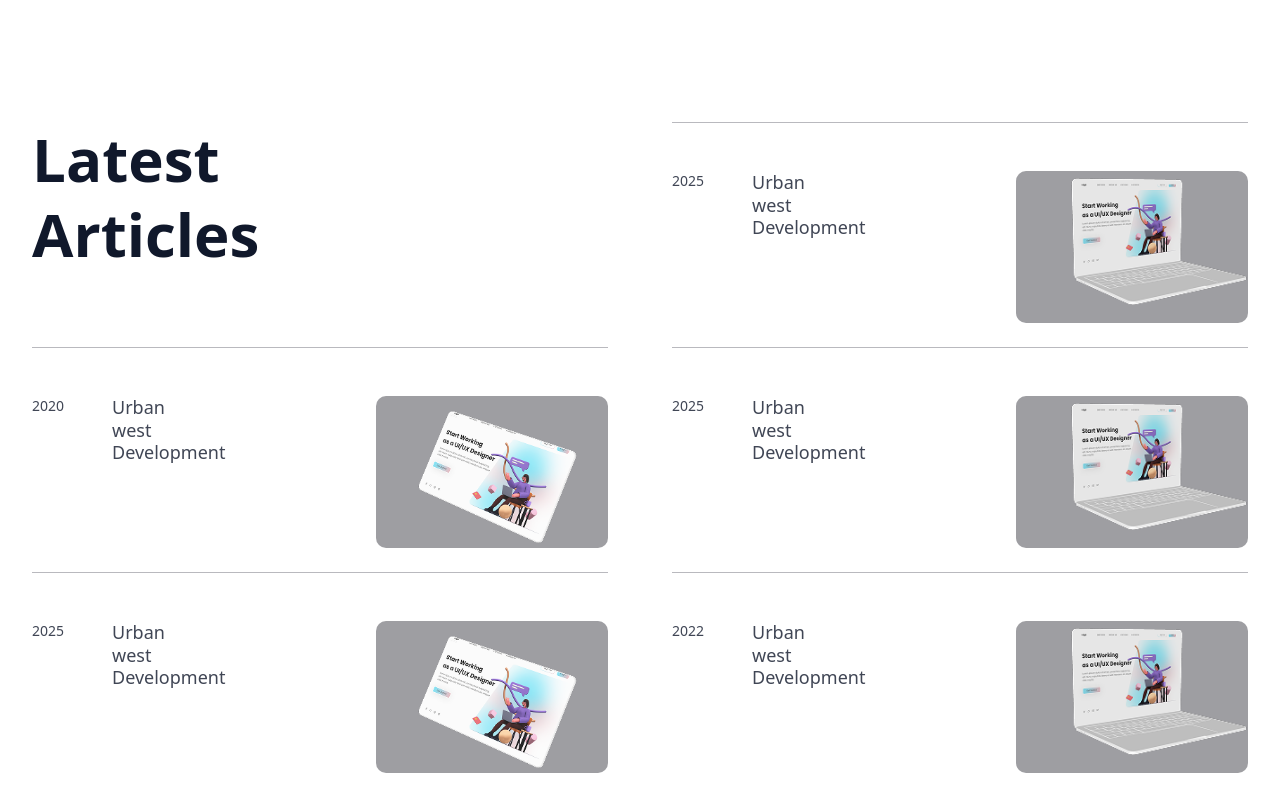
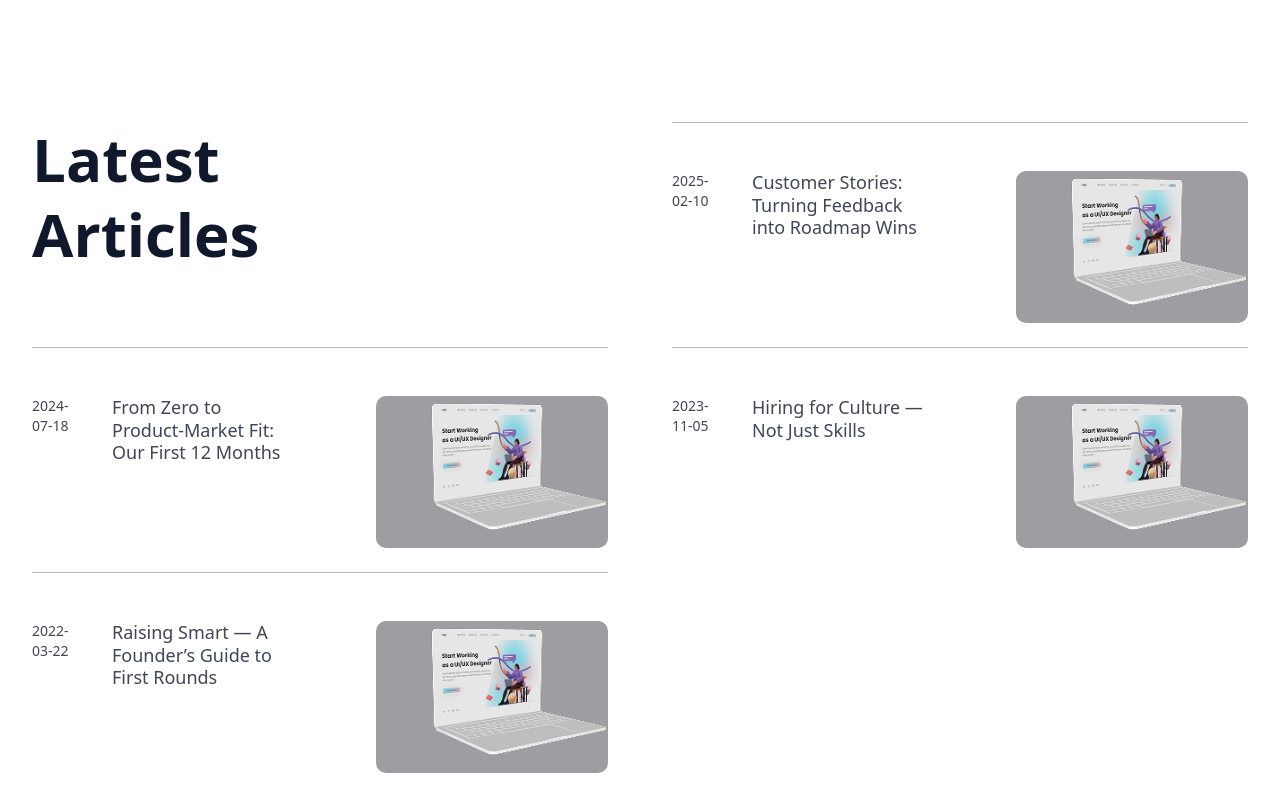
Before and after one commit to Mdsakib999/personal-portfolio-SRE, a Next.js app: page / in a window 1280 px wide. Shown: the part 4260-5072 px from the top of the page. Built offline with nearby package versions, Linux system fonts and the light colour scheme.

Commit message:
Add:blog details

```diff
--- /dev/null
+++ b/lib/posts.tsx
@@ -0,0 +1,28 @@
+import fs from "fs";
+import path from "path";
+import matter from "gray-matter";
+
+const postsDirectory = path.join(process.cwd(), "public", "blogs");
+
+export function getSortedPostsData() {
+  const fileNames = fs.readdirSync(postsDirectory);
+  const allPostsData = fileNames.map((fileName) => {
+    const id = fileName.replace(/\.md$/, "");
+
+    const fullPath = path.join(postsDirectory, fileName);
+
+    const fileContents = fs.readFileSync(fullPath, "utf8");
+    const matterResult = matter(fileContents);
+    const blogPosts: BlogPost = {
+      id,
+      title: matterResult.data.title || "",
+      date: matterResult.data.date || "",
+      image: matterResult.data.image || "",
+      content: matterResult.content || "",
+    };
+
+    return blogPosts;
+  });
+
+  return allPostsData.sort((a, b) => (a.date < b.date ? 1 : -1));
+}
--- a/package.json
+++ b/package.json
@@ -13,6 +13,7 @@
     "@radix-ui/react-slot": "^1.2.3",
     "class-variance-authority": "^0.7.1",
     "clsx": "^2.1.1",
+    "gray-matter": "^4.0.3",
     "lenis": "^1.3.9",
     "lucide-react": "^0.539.0",
     "motion": "^12.23.12",
@@ -21,6 +22,7 @@
     "react": "19.1.0",
     "react-dom": "19.1.0",
     "react-icons": "^5.5.0",
+    "react-markdown": "^10.1.0",
     "swiper": "^11.2.10",
     "tailwind-merge": "^3.3.1"
   },
--- /dev/null
+++ b/public/blogs/customer-stories-feedback-to-roadmap.md
@@ -0,0 +1,39 @@
+---
+title: "Customer Stories: Turning Feedback into Roadmap Wins"
+author: "Sadika Rahman"
+date: "2025-02-10"
+slug: "customer-stories-feedback-to-roadmap"
+tags: ["customers", "product", "retention"]
+excerpt: "Real user feedback reshaped a core feature — here's the process we used to prioritize customer signals."
+readTime: 6
+image: "/img/article-img-1.png"
+---
+
+## Start small, listen loudly
+
+Customer feedback can be noise if you don’t structure it. We built a simple feedback funnel and used it to prioritize a feature that improved retention.
+
+## The funnel
+
+1. **Capture:** in-app prompts + NPS + support tags.
+2. **Quantify:** tag feedback by impact (revenue/retention/ops) and frequency.
+3. **Test:** build small prototypes and validate with the reporting cohort.
+4. **Ship & measure:** track retention lift and engagement.
+
+## Case: the feature that mattered
+
+Customers repeatedly asked for a tiny automation. It looked minor, but after prioritization and a two-week prototype we shipped an MVP and saw a measurable retention bump — the ROI was immediate.
+
+## Framework for prioritizing
+
+- **Impact x Effort matrix** but with a twist: add a “confidence” score. Higher confidence accelerates delivery even if impact is medium.
+
+## TL;DR
+
+A repeatable feedback funnel turns scattered requests into measurable roadmap decisions.
+
+## Actionable playbook
+
+- Build a simple tagging system for feedback.
+- Run one small prototype per month.
+- Measure impact on a specific metric (e.g., 7-day retention).
--- /dev/null
+++ b/public/blogs/from-zero-to-product-market-fit.md
@@ -0,0 +1,47 @@
+---
+title: "From Zero to Product-Market Fit: Our First 12 Months"
+author: "Sadika Rahman"
+date: "2024-07-18"
+slug: "from-zero-to-product-market-fit"
+tags: ["startup", "pmf", "mvp", "growth"]
+excerpt: "How we validated assumptions, reworked the roadmap, and landed our first 1k users without burning the runway."
+readTime: 6
+image: "/img/article-img-1.png"
+---
+
+## Intro — quick vibes
+
+Shipping fast beats debating forever. In our first year we focused on one thing: validate whether real people would pay for the problem we wanted to solve. That decision changed everything — product choices, hiring, and our pitch to investors.
+
+## The problem
+
+We had a hypothesis: busy pros need a simpler way to do X. But a hypothesis is not proof. Building a perfect product without proof wastes time and money.
+
+## What we actually did
+
+- **Week 1–8:** Built an MVP that solved the absolute core problem (no fluff).
+- **Week 3–16:** Did 200 user interviews and 100 usability sessions. We asked: “Would you pay for this?” — not “Do you like it?”
+- **Metrics we tracked:** activation rate, 7-day retention, NPS snippets, and conversion from free → paid.
+- **Iterate & kill:** Features that didn't move the needle were deprioritized or axed.
+
+## Results
+
+- MVP → first 1,000 users in ~5 months (mostly organic + targeted outreach).
+- Identified one core segment (customers who pay fast) and focused roadmap on them.
+- Early pricing experiment increased conversion by ~20% (quantified via A/B tests).
+
+## What I learned
+
+1. Build the smallest thing that answers whether users will pay.
+2. Customer conversations are product research — treat them like data.
+3. Ship, measure, iterate. Numbers > opinions.
+
+## TL;DR
+
+MVP + targeted user interviews + clear metrics = faster product-market fit. Don’t overengineer; validate first.
+
+## Actionable steps
+
+- Pick 3 core metrics before you build.
+- Run 20 real paid-conversion experiments in the first 3 months.
+- Commit to killing one ‘nice-to-have’ feature every sprint.
--- /dev/null
+++ b/public/blogs/hiring-for-culture-not-just-skills.md
@@ -0,0 +1,41 @@
+---
+title: "Hiring for Culture — Not Just Skills"
+author: "Sadika Rahman"
+date: "2023-11-05"
+slug: "hiring-for-culture-not-just-skills"
+tags: ["hiring", "culture", "team"]
+excerpt: "Why we rewrote our hiring process to focus on mindset, and how that cut onboarding time in half."
+readTime: 5
+image: "/img/article-img-1.png"
+---
+
+## Why I changed how we hire
+
+Talent is expensive. Bad hires cost even more. We realized technical skill is table stakes — culture fit and learning ability determine long-term impact.
+
+## New hiring playbook
+
+- **Screen for mindset, not just keywords.** We ask about learning loops and examples where candidates changed their mind after data.
+- **Work samples over whiteboard puzzles.** Real tasks mirror day-to-day work and reveal how someone thinks under real constraints.
+- **Panel interviews with stakeholders.** Cross-functional input reduces bias and highlights collaboration skills.
+
+## The payoff
+
+- Onboarding time dropped ~50% because new hires understood decision-making norms and documentation culture.
+- Cross-team collaboration improved — fewer handoffs, faster iterations.
+
+## Practical interviews questions we use
+
+- “Tell me about an assumption you were wrong about. How did you find out?”
+- “Show a tiny project you shipped and the metrics you tracked.”
+- “How do you ask for feedback?”
+
+## TL;DR
+
+Hire for curiosity, clarity, and feedback loop skills — technical skills can be trained.
+
+## Quick checklist to steal
+
+- Replace one technical screen with a work sample.
+- Add a values-fit question to every interview.
+- Require hiring manager + peer sign-off.
--- /dev/null
+++ b/public/blogs/raising-smart-founders-guide.md
@@ -0,0 +1,42 @@
+---
+title: "Raising Smart — A Founder’s Guide to First Rounds"
+author: "Sadika Rahman"
+date: "2022-03-22"
+slug: "raising-smart-founders-guide"
+tags: ["fundraising", "investors", "seed"]
+excerpt: "Lessons from our seed round: term sheet traps, runway math, and investor alignment."
+readTime: 7
+image: "/img/article-img-1.png"
+---
+
+## Start with alignment, not valuation
+
+Fundraising is a long-term relationship. We prioritized investor alignment (vision, expectations, network) over short-term headline valuation — and it paid off.
+
+## The prep work you actually need
+
+- **Runway model:** build a 12–18 month plan with base, upside, and downside scenarios.
+- **Milestones:** define 3 clear milestones that trigger the next funding round.
+- **Story + proof:** a one-pager that ties market, traction, and use of funds.
+
+## Term sheet red flags
+
+- Overly strict control terms (board control, vetoes).
+- Aggressive liquidation preferences that punish founders on exit.
+- Vague milestone definitions tied to funding tranches.
+
+## Negotiation tips
+
+- Prioritize clauses that protect founder flexibility and hiring ability.
+- Get term sheet counsel early — a small fee now can avoid big headaches later.
+- Use simple models to show dilution under multiple rounds.
+
+## TL;DR
+
+Raise for the runway you need and the investor partner you want — not just the biggest check.
+
+## Quick actions
+
+- Build a transparent 18-month runway.
+- Draft clear milestones before meetings.
+- Run term sheet scenarios with cap table impacts.
--- a/src/components/Home/ArticleRow.tsx
+++ b/src/components/Home/ArticleRow.tsx
@@ -1,31 +1,27 @@
 import Link from "next/link";
 import Image from "next/image";
-
 import { Card, CardContent } from "@/components/ui/card";
 
 type Article = {
-  id: number;
-  year: string;
+  id: string;
+  date: string;
   title: string;
   image: string;
-  href: string;
 };
 
-const ArticleRow: React.FC<{ article: Article }> = ({ article }) => {
+const ArticleRow: React.FC<{ article?: Article }> = ({ article }) => {
+  if (!article) return null;
+
   return (
     <article>
       <div className="border-t border-zinc-600/40 mb-6" />
-      <Link
-        href={article.href}
-        aria-label={article.title.replace(/\n/g, " ")}
-        className="group block"
-      >
+      <Link href={`/articles/${article.id}`} className="group block">
         <Card className="bg-transparent shadow-none border-none">
           <CardContent className="p-0">
             <div className="flex items-start justify-between  md:gap-8">
               <div className="flex items-start gap-2  lg:gap-6 min-w-0 ">
                 <div className="text-sm text-foreground/80 md:w-14 flex-shrink-0">
-                  {article.year}
+                  {article.date}
                 </div>
 
                 <h3
@@ -36,7 +32,6 @@ const ArticleRow: React.FC<{ article: Article }> = ({ article }) => {
                 </h3>
               </div>
 
-              {/* Right: thumbnail */}
               <div className="w-46 h-30 md:w-58 md:h-38 flex-shrink-0 rounded-lg overflow-hidden bg-zinc-700/50">
                 <Image
                   src={article.image}
@@ -45,7 +40,6 @@ const ArticleRow: React.FC<{ article: Article }> = ({ article }) => {
                   height={280}
                   className="w-full h-full object-cover"
                   sizes="(max-width: 768px) 30vw, 160px"
-                  priority={false}
                 />
               </div>
             </div>
--- a/src/components/Home/Articles.tsx
+++ b/src/components/Home/Articles.tsx
@@ -1,44 +1,47 @@
 import React from "react";
 import ArticleRow from "./ArticleRow";
+import { getSortedPostsData } from "../../../lib/posts";
 
 export default function Articles() {
-  const sampleArticles = [
-    {
-      id: 1,
-      year: "2025",
-      title: "Urban\nwest\nDevelopment",
-      image: "/img/article-img-1.png",
-      href: "",
-    },
-    {
-      id: 2,
-      year: "2020",
-      title: "Urban\nwest\nDevelopment",
-      image: "/img/article-img-2.png",
-      href: "/articles/urban-west-2",
-    },
-    {
-      id: 3,
-      year: "2025",
-      title: "Urban\nwest\nDevelopment",
-      image: "/img/article-img-1.png",
-      href: "",
-    },
-    {
-      id: 4,
-      year: "2025",
-      title: "Urban\nwest\nDevelopment",
-      image: "/img/article-img-2.png",
-      href: "",
-    },
-    {
-      id: 5,
-      year: "2022",
-      title: "Urban\nwest\nDevelopment",
-      image: "/img/article-img-1.png",
-      href: "",
-    },
-  ];
+  // const sampleArticles = [
+  //   {
+  //     id: 1,
+  //     year: "2025",
+  //     title: "Urban\nwest\nDevelopment",
+  //     image: "/img/article-img-1.png",
+  //     href: "",
+  //   },
+  //   {
+  //     id: 2,
+  //     year: "2020",
+  //     title: "Urban\nwest\nDevelopment",
+  //     image: "/img/article-img-2.png",
+  //     href: "/articles/urban-west-2",
+  //   },
+  //   {
+  //     id: 3,
+  //     year: "2025",
+  //     title: "Urban\nwest\nDevelopment",
+  //     image: "/img/article-img-1.png",
+  //     href: "",
+  //   },
+  //   {
+  //     id: 4,
+  //     year: "2025",
+  //     title: "Urban\nwest\nDevelopment",
+  //     image: "/img/article-img-2.png",
+  //     href: "",
+  //   },
+  //   {
+  //     id: 5,
+  //     year: "2022",
+  //     title: "Urban\nwest\nDevelopment",
+  //     image: "/img/article-img-1.png",
+  //     href: "",
+  //   },
+  // ];
+  const posts = getSortedPostsData() || [];
+  const topFive = posts.slice(0, 5);
 
   return (
     <section className="min-h-screen py-10 ">
@@ -54,25 +57,11 @@ export default function Articles() {
           </div>
 
           {/* First article */}
-          <div>
-            <ArticleRow article={sampleArticles[0]} />
-          </div>
-          {/* Second article */}
-          <div>
-            <ArticleRow article={sampleArticles[1]} />
-          </div>
-          {/* Third article */}
-          <div>
-            <ArticleRow article={sampleArticles[2]} />
-          </div>
-          {/* Fourth article */}
-          <div>
-            <ArticleRow article={sampleArticles[3]} />
-          </div>
-          {/* Fifth article */}
-          <div>
-            <ArticleRow article={sampleArticles[4]} />
-          </div>
+          {topFive.map((post) => (
+            <div key={post.id}>
+              <ArticleRow article={post} />
+            </div>
+          ))}
         </div>
       </div>
     </section>
```
Also changed, not shown: src/app/articles/[blogId]/page.tsx (added, +53 -0 lines), types.d.ts (added, +7 -0 lines), 1 other file (tests, documents, lock files or other folders).
